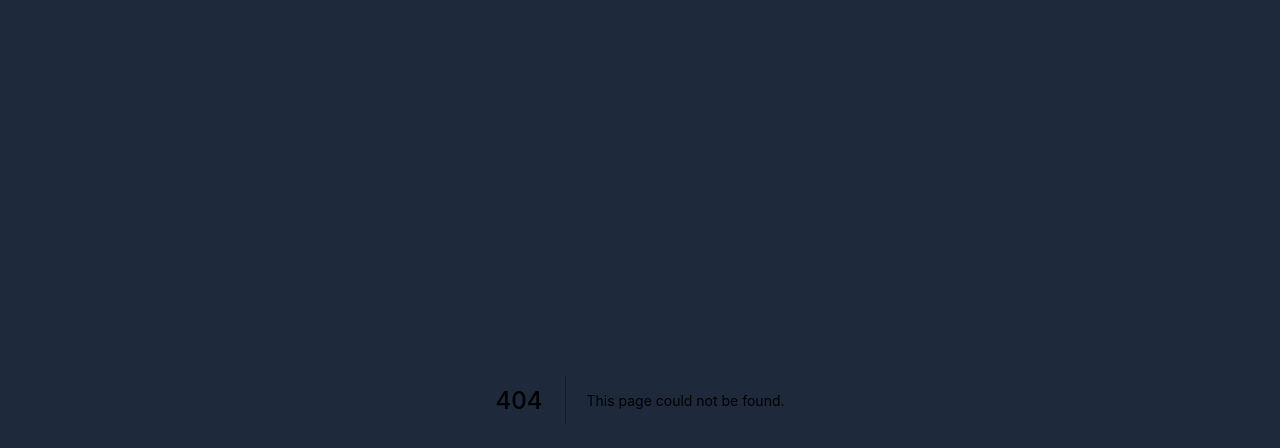
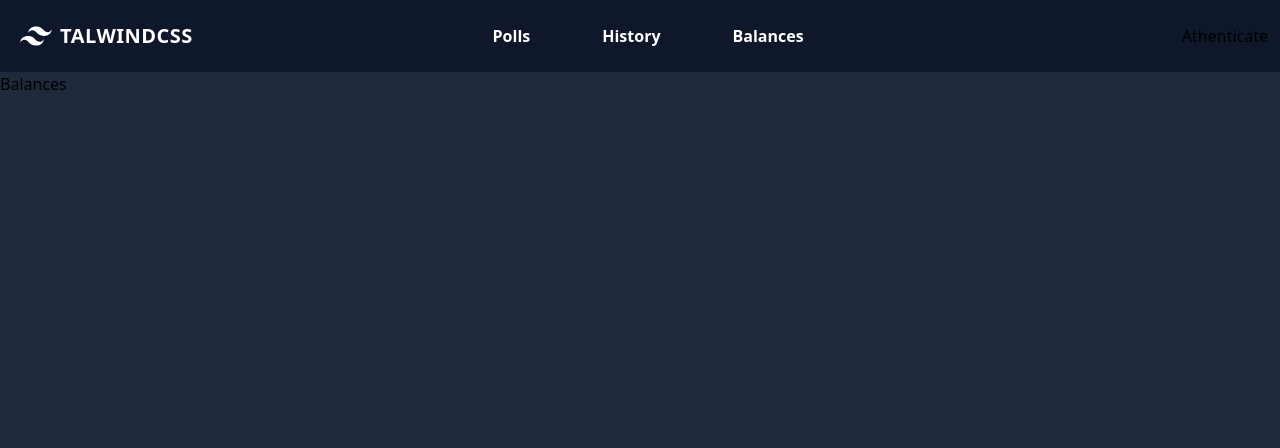
Before and after one commit to victor-barbera/ResidenceDAO, a Next.js app: page /balances in a window 1280 px wide. Before the commit this address had no page. Shown: the top 448 px of the page. Built offline with nearby package versions, Linux system fonts and the light colour scheme.

Commit message:
Rutes fetes, i alineació navbar millorada

```diff
--- a/components/NavBar.jsx
+++ b/components/NavBar.jsx
@@ -5,13 +5,18 @@ const NavBar = () => {
   const [active, setActive] = useState(false)
   const [isAuthenticated, setIsAuthenticated] = useState(false)
 
-  const handleHamburguerClick = () => setActive(prev => !prev)
-  const handleAuthenticateClick = () => setIsAuthenticated(prev=> !prev)
+  const handleHamburguerClick = () => setActive((prev) => !prev)
+  const handleAuthenticateClick = () => setIsAuthenticated((prev) => !prev)
 
   return (
     <nav className="flex flex-wrap items-center bg-slate-900 p-3 ">
+      <div
+        className={`${
+          active ? '' : 'hidden'
+        }   w-full lg:inline-flex lg:w-auto lg:flex-grow`}
+      >
         <Link href="/">
-        <a className="mr-4 inline-flex items-center p-2 ">
+          <a className="mr-4 inline-flex items-center p-2 lg:basis-1/3">
             <svg
               viewBox="0 0 24 24"
               xmlns="http://www.w3.org/2000/svg"
@@ -24,7 +29,10 @@ const NavBar = () => {
             </span>
           </a>
         </Link>
-      <button className=" ml-auto inline-flex rounded p-3 text-white outline-none hover:bg-slate-700 hover:text-white lg:hidden" onClick={handleHamburguerClick}>
+        <button
+          className=" ml-auto inline-flex rounded p-3 text-white outline-none hover:bg-slate-700 hover:text-white lg:hidden"
+          onClick={handleHamburguerClick}
+        >
           <svg
             className="h-6 w-6"
             fill="none"
@@ -40,30 +48,28 @@ const NavBar = () => {
             />
           </svg>
         </button>
-      <div
-        className={`${
-          active ? '' : 'hidden'
-        }   w-full lg:inline-flex lg:w-auto lg:flex-grow lg:justify-center`}
-      >
-        <div className="flex w-full flex-col items-start lg:inline-flex lg:h-auto  lg:w-auto lg:flex-row lg:items-center">
-          <Link href="/">
-            <a className="w-full items-center justify-center rounded px-3 py-2 font-bold text-white hover:bg-slate-700 hover:text-white lg:inline-flex lg:w-auto ">
+
+        <div className="flex w-full flex-col items-start lg:inline-flex lg:h-auto  lg:w-auto lg:flex-row lg:items-center lg:basis-1/3 lg:justify-center">
+          <Link href="/polls">
+            <a className="w-full items-center justify-center rounded px-3 py-2 font-bold text-white hover:bg-slate-700 hover:text-white lg:inline-flex lg:w-auto lg:mx-6">
               Polls
             </a>
           </Link>
-          <Link href="/">
-            <a className="w-full items-center justify-center rounded px-3 py-2 font-bold text-white hover:bg-slate-700 hover:text-white lg:inline-flex lg:w-auto">
+          <Link href="/history">
+            <a className="w-full items-center justify-center rounded px-3 py-2 font-bold text-white hover:bg-slate-700 hover:text-white lg:inline-flex lg:w-auto lg:mx-6">
               History
             </a>
           </Link>
-          <Link href="/">
-            <a className="w-full items-center justify-center rounded px-3 py-2 font-bold text-white hover:bg-slate-700 hover:text-white lg:inline-flex lg:w-auto">
+          <Link href="/balances">
+            <a className="w-full items-center justify-center rounded px-3 py-2 font-bold text-white hover:bg-slate-700 hover:text-white lg:inline-flex lg:w-auto lg:mx-6">
               Balances
             </a>
           </Link>
         </div>
+        <button className="flex basis-1/3 items-center justify-end" onClick={handleAuthenticateClick}>
+          {!isAuthenticated ? 'Athenticate' : '0x123...9876'}
+        </button>
       </div>
-      <button className='' onClick={handleAuthenticateClick}>{!isAuthenticated ? "Athenticate" : "0x123...9876"}</button>
     </nav>
   )
 }
--- a/next.config.js
+++ b/next.config.js
@@ -1,4 +1,13 @@
 /** @type {import('next').NextConfig} */
 module.exports = {
   reactStrictMode: true,
+  async redirects() {
+    return [
+      {
+        source: '/',
+        destination: '/polls',
+        permanent: true,
+      },
+    ]
+  },
 }
--- a/pages/_app.tsx
+++ b/pages/_app.tsx
@@ -1,9 +1,12 @@
 import '../styles/globals.css'
 import type { AppProps } from 'next/app'
+import NavBar from '../components/NavBar'
+
 
 function MyApp({ Component, pageProps }: AppProps) {
   return (
     <div className="bg-slate-800 h-screen">
+      <NavBar />
       <Component {...pageProps} />
     </div>
   )
--- /dev/null
+++ b/pages/balances/index.tsx
@@ -0,0 +1,9 @@
+import type { NextPage } from 'next'
+
+const Balances: NextPage = () => {
+  return (
+    <div>Balances</div>
+  )
+}
+
+export default Balances
--- /dev/null
+++ b/pages/history/index.tsx
@@ -0,0 +1,9 @@
+import type { NextPage } from 'next'
+
+const History: NextPage = () => {
+  return (
+    <div>History</div>
+  )
+}
+
+export default History
--- a/pages/index.tsx
+++ b/pages/index.tsx
@@ -1,7 +1,6 @@
 import type { NextPage } from 'next'
 import Head from 'next/head'
 import Image from 'next/image'
-import NavBar from '../components/NavBar'
 
 const Home: NextPage = () => {
   return (
@@ -9,9 +8,7 @@ const Home: NextPage = () => {
       <Head>
         <title>Create Next App</title>
         <link rel="icon" href="/favicon.ico" />
-      </Head>
-      <NavBar />
-      HelloWorld
+      </Head>      HelloWorld
     </div>
 
   )
--- /dev/null
+++ b/pages/polls/index.tsx
@@ -0,0 +1,9 @@
+import type { NextPage } from 'next'
+
+const Polls: NextPage = () => {
+  return (
+    <div>Polls</div>
+  )
+}
+
+export default Polls
```
Lines whose indentation alone changed are shown as unchanged.
